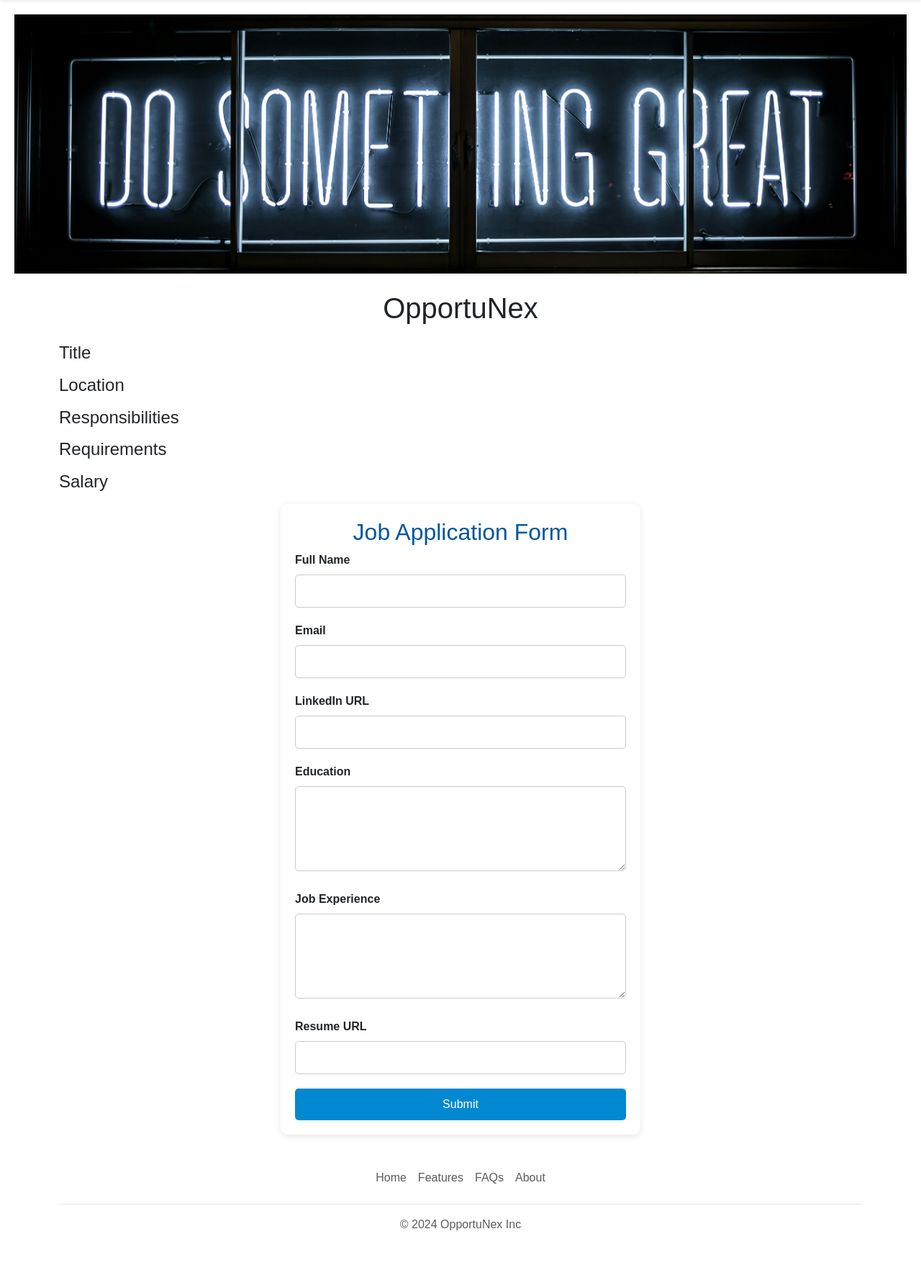
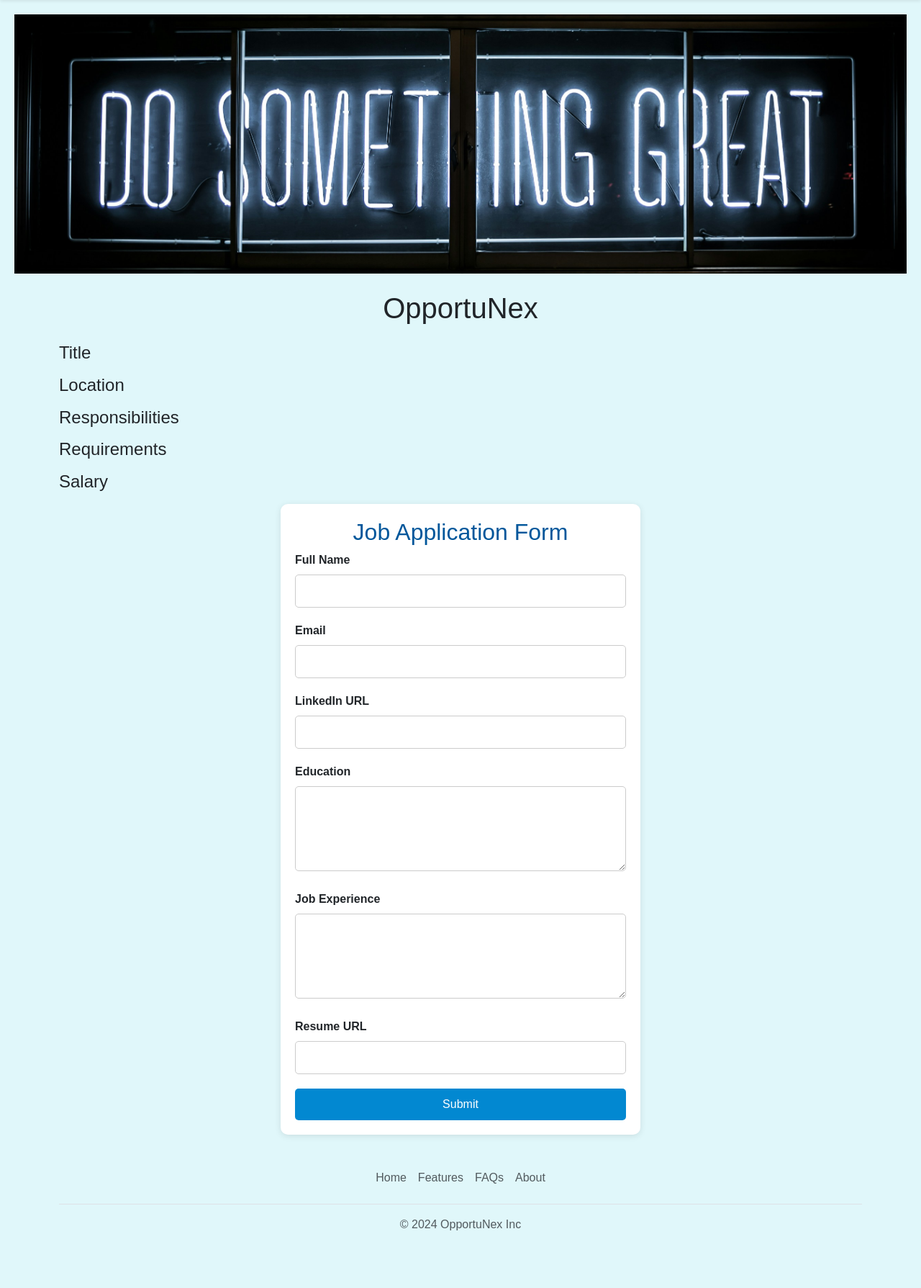
Before and after one commit to TANVIDINESHINDALKAR/OpportuNex-carrer-website, a Flask app: template templates/jobpage.html in a window 1280 px wide. Shown: the part 56-1845 px from the top of the page at 72% size. Run offline with Flask 3, Linux system fonts and the light colour scheme; the template is opened without the code that fills it, so the values that code supplies are empty.

Commit message:
Update application_form.html

```diff
--- a/templates/application_form.html
+++ b/templates/application_form.html
@@ -7,6 +7,7 @@
     <style>
         body {
             font-family: Arial, sans-serif;
+            background-color: #e0f7fa; /* Light blue background */
             margin: 0;
             padding: 20px;
         }
```
